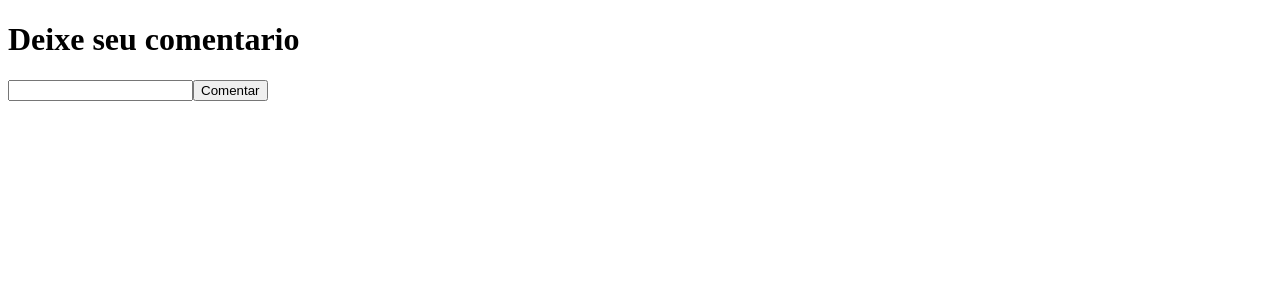
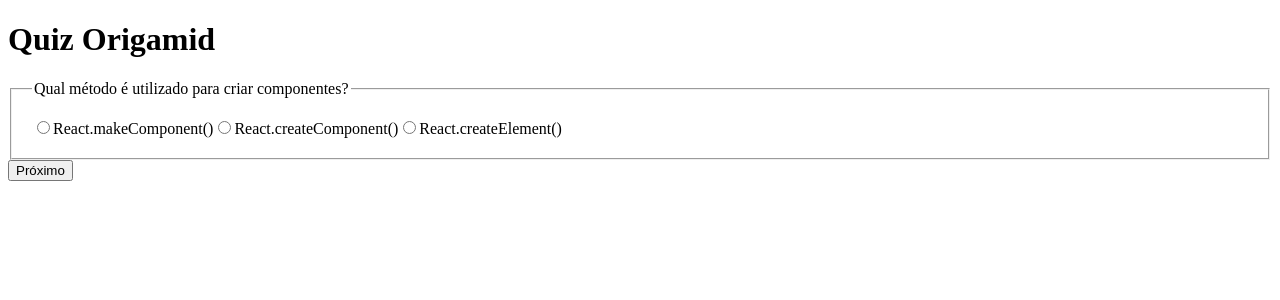
Before and after one commit to natamartins/Origamid, a React (Create React App) app: page / in a window 1280 px wide. Shown: the top 300 px of the page. Built offline with nearby package versions, Linux system fonts and the light colour scheme.

Commit message:
new update

```diff
--- a/src/App.jsx
+++ b/src/App.jsx
@@ -5,7 +5,7 @@
 // import { Index } from './components/exercicio03/Index';
 // import Index04 from './components/exercico04/Index';
 // import Index05 from './components/exercicio05/Index';
-import Index06 from './components/exercicio06/Index';
+import Index08 from './components/exercicio08/Index';
 // import Home from './pages/home';
 
 const App = () => {
@@ -13,7 +13,9 @@
     <div>
       <BrowserRouter>
         <Routes>
-          <Route path="/" element={<Index06 />} exact />
+          <Route path="/" element={<Index08 />} exact />
+          {/* <Route path="/" element={<Index07 />} exact /> */}
+          {/* <Route path="/" element={<Index06 />} exact /> */}
           {/* <Route path="/" element={<Index05 />} exact /> */}
           {/* <Route path="/" element={<Index04 />} exact /> */}
           {/* <Route path="/" element={<Home />} exact /> */}
--- /dev/null
+++ b/src/components/exercicio07/Index.jsx
@@ -0,0 +1,91 @@
+import React, { useState } from 'react';
+import './style.css';
+
+const formFilds = [
+  {
+    id: 'nome',
+    label: 'Nome',
+    type: 'text',
+  },
+  {
+    id: 'email',
+    label: 'Email',
+    type: 'email',
+  },
+  {
+    id: 'password',
+    label: 'Sennha',
+    type: 'password',
+  },
+  {
+    id: 'cep',
+    label: 'Cep',
+    tyoe: 'text',
+  },
+  {
+    id: 'numero',
+    label: 'Número',
+    tyoe: 'text',
+  },
+  {
+    id: 'cidade',
+    label: 'Cidade',
+    tyoe: 'text',
+  },
+  {
+    id: 'bairro',
+    label: 'Bairro',
+    tyoe: 'text',
+  },
+  {
+    id: 'estado',
+    label: 'Esatdo',
+    tyoe: 'text',
+  },
+];
+
+const Index = () => {
+  const [form, setForm] = useState({
+    nome: '',
+    email: '',
+    password: '',
+    cep: '',
+    rua: '',
+    numero: '',
+    bairro: '',
+    cidade: '',
+    estado: '',
+  });
+
+  function handleClick(e) {
+    e.preventDefault();
+    fetch('https://ranekapi.origamid.dev/json/api/usuario', {
+      method: 'POST',
+      headers: {
+        'Content-Type': 'application/json',
+      },
+      // form é o objeto com os dados do formulário
+      body: JSON.stringify(form),
+    }).then((res) => console.log(res));
+  }
+
+  function handleChange(e) {
+    const { id, value } = e.target;
+    setForm({ ...form, [id]: value });
+  }
+
+  return (
+    <>
+      {formFilds.map(({ id, label, type }) => (
+        <form className="container-form" key={id}>
+          <label htmlFor={id}>{label}</label>
+          <input type={type} id={id} value={form[id]} onChange={handleChange} />
+        </form>
+      ))}
+      <h1>{}</h1>
+      <button onClick={handleClick}>Enviar</button>
+    </>
+  );
+};
+
+export default Index;
--- /dev/null
+++ b/src/components/exercicio07/style.css
@@ -0,0 +1,4 @@
+.container-form{
+  display: grid;
+  width: 400px;
+}
--- /dev/null
+++ b/src/components/exercicio08/Index.jsx
@@ -0,0 +1,91 @@
+import React, { useState } from 'react';
+import Radios from './Radios';
+
+const perguntas = [
+  {
+    pergunta: 'Qual método é utilizado para criar componentes?',
+    options: [
+      'React.makeComponent()',
+      'React.createComponent()',
+      'React.createElement()',
+    ],
+    resposta: 'React.createElement()',
+    id: 'p1',
+  },
+  {
+    pergunta: 'Como importamos um componente externo?',
+    options: [
+      'import Component from "./Component"',
+      'require("./Component")',
+      'import "./Component"',
+    ],
+    resposta: 'import Component from "./Component"',
+    id: 'p2',
+  },
+  {
+    pergunta: 'Qual hook não é nativo?',
+    options: ['useEffect()', 'useFetch()', 'useCallback()'],
+    resposta: 'useFetch()',
+    id: 'p3',
+  },
+  {
+    pergunta: 'Qual palavra deve ser utilizada para criarmos um hook?',
+    options: ['set', 'get', 'use'],
+    resposta: 'use',
+    id: 'p4',
+  },
+];
+
+const Index = () => {
+  const [respostas, setResposta] = useState({
+    p1: '',
+    p2: '',
+    p3: '',
+    p4: '',
+  });
+  const [slide, setSlide] = useState(0);
+  const [resultado, setResuiltado] = useState(null);
+
+  function handleChange(e) {
+    setResposta({ ...respostas, [e.target.id]: e.target.value });
+  }
+
+  function handleResult() {
+    const corretas = perguntas.filter(
+      ({ id, resposta }) => respostas[id] === resposta,
+    );
+    setResuiltado(`Você acertou ${corretas.length} de ${perguntas.length}`);
+  }
+
+  function handleClick() {
+    if (slide < perguntas.length - 1) {
+      setSlide(slide + 1);
+    } else {
+      setSlide(slide + 1);
+      handleResult();
+    }
+  }
+
+  return (
+    <div>
+      <h1>Quiz Origamid</h1>
+
+      {perguntas.map((pergunta, index) => (
+        <Radios
+          active={slide === index}
+          key={pergunta.id}
+          value={respostas[pergunta.id]}
+          {...pergunta}
+          onChange={handleChange}
+        />
+      ))}
+      {resultado ? (
+        <h2>{resultado}</h2>
+      ) : (
+        <button onClick={handleClick}>Próximo</button>
+      )}
+    </div>
+  );
+};
+
+export default Index;
--- /dev/null
+++ b/src/components/exercicio08/Radios.jsx
@@ -0,0 +1,25 @@
+const Radios = ({ pergunta, options, id, onChange, value, active }) => {
+  if (active === false) return null;
+
+  return (
+    <>
+      <fieldset style={{ padding: '20px' }}>
+        <legend>{pergunta}</legend>
+        {options.map((option) => (
+          <label key={option}>
+            <input
+              type="radio"
+              checked={value === option}
+              value={option}
+              id={id}
+              onChange={onChange}
+            />
+            {option}
+          </label>
+        ))}
+      </fieldset>
+    </>
+  );
+};
+
+export default Radios;
```
Also changed, not shown: src/components/exercicio08/useForm.jsx (added, +48 -0 lines).
